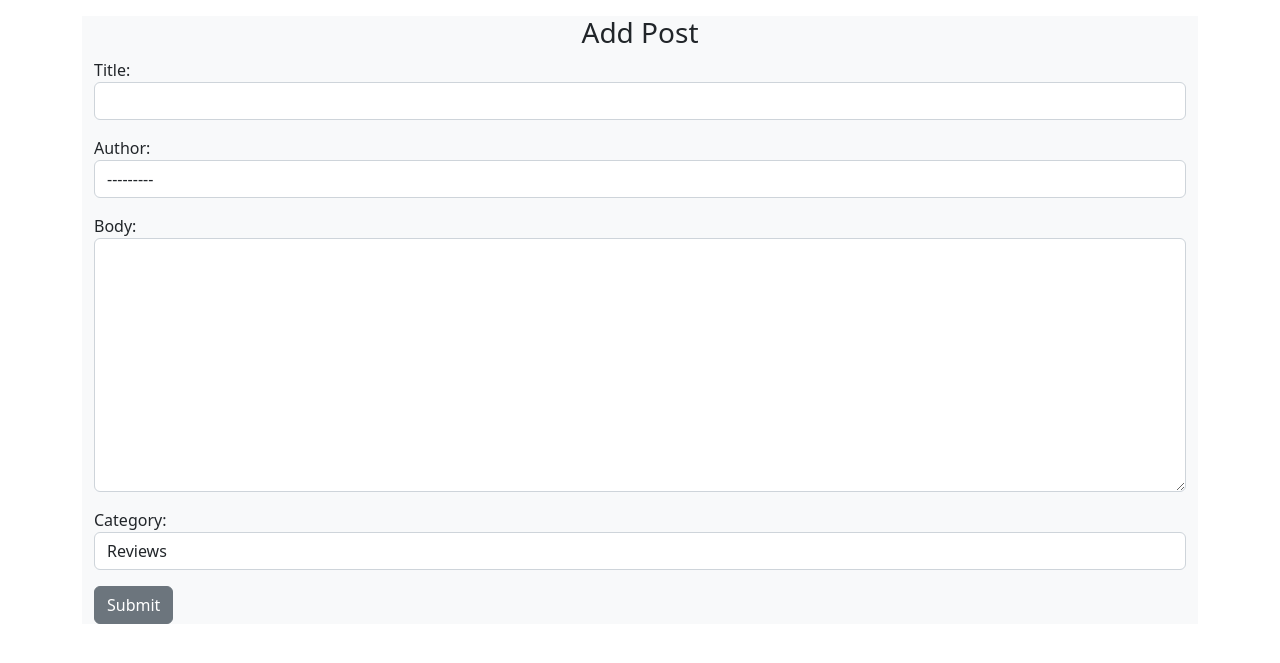
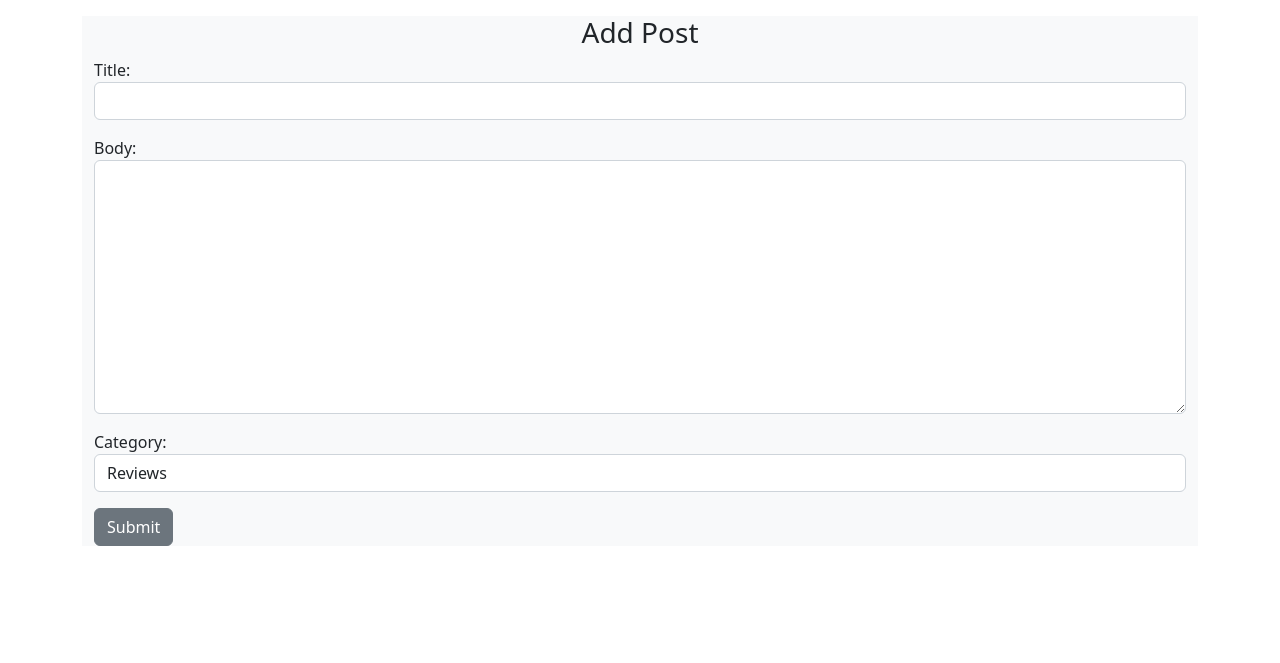
Before and after one commit to grgkimari/techblog, a Django app: page /add_post in a window 1280 px wide. Shown: the part 56-719 px from the top of the page. Run offline with Django 4.2, Linux system fonts and the light colour scheme; a user stored in the database is signed in; data comes from the database, SQL or seed files in the repository; both versions use the stored data as it was after the commit.

Commit message:
restricted authors to posting under their own account

```diff
--- a/apps/mainblog/Templates/add_post.html
+++ b/apps/mainblog/Templates/add_post.html
@@ -13,6 +13,11 @@
             </form>
         </section>
     </main>
+    <script>
+        let userId = "{{ user.id }}"
+        let username = "{{user.username}}"
+        document.getElementById("authorField").value = userId
+    </script>
 {% else %}
     <h1 class="text-danger">You are not authorized to access this page.</h1>
 {% endif %}
--- a/apps/mainblog/forms.py
+++ b/apps/mainblog/forms.py
@@ -10,7 +10,7 @@ class PostForm(forms.ModelForm):
         widgets = {
             'category' : forms.Select(choices = categories, attrs={'class' : 'form-control',}),
             'title' : forms.TextInput(attrs={'class' : 'form-control',}),
-            'author' : forms.Select(attrs={'class' : 'form-control',}),
+            'author' : forms.TextInput(attrs={'class' : 'form-control', 'value' : '', 'id' : "authorField", "type" : "hidden",}),
             'body' : forms.Textarea(attrs={'class' : 'form-control',}),
 
         }
```
Also changed, not shown: db.sqlite3, 1 other file.
